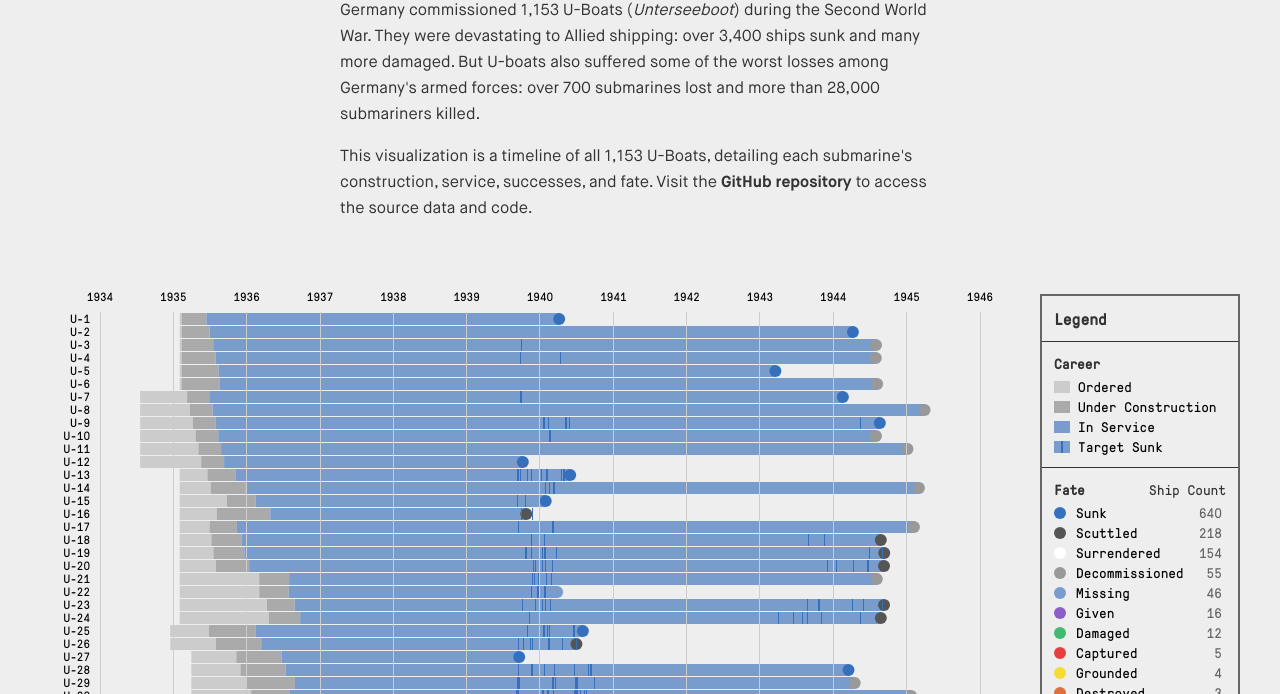
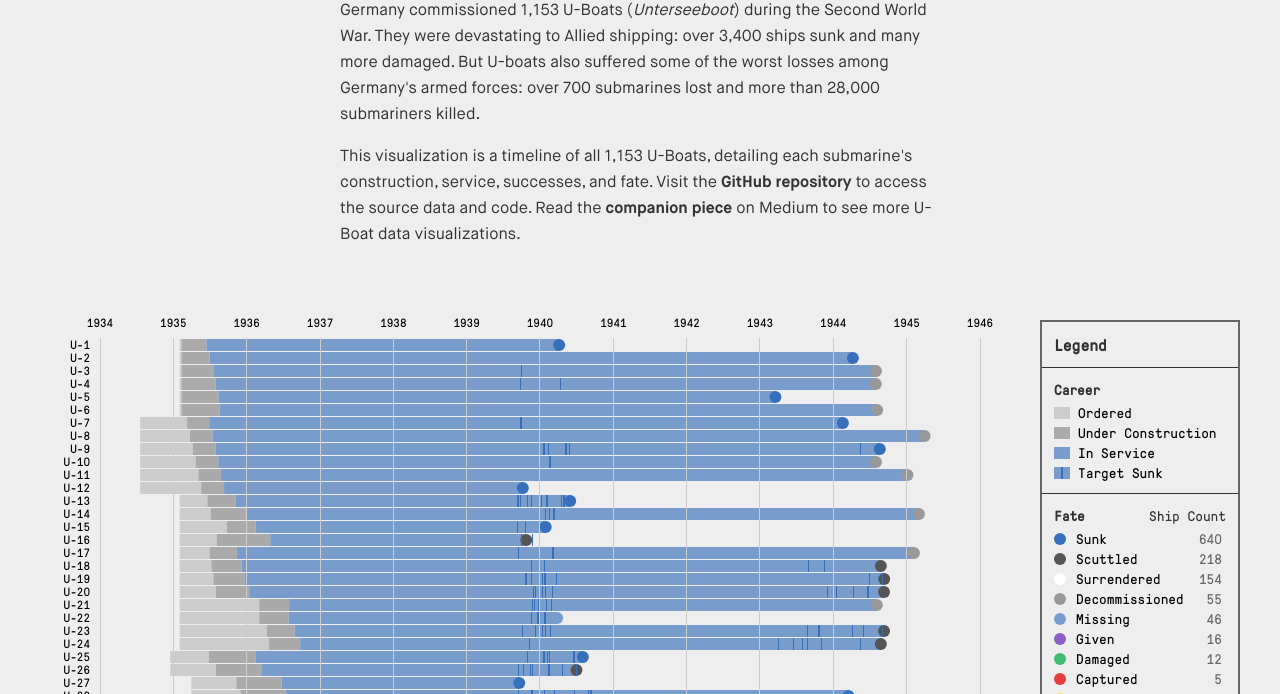
Before and after one commit to kadenhendron/uboat-data, a plain HTML site: page index.html in a window 1280 px wide. Shown: the part 106-800 px from the top of the page. Drawn offline with nearby package versions, Linux system fonts and the light colour scheme; files whose address does not match are found by name.

Commit message:
Modified description to include link to Medium post

```diff
--- a/index.html
+++ b/index.html
@@ -18,7 +18,9 @@
 				Germany commissioned 1,153 U-Boats (<i>Unterseeboot</i>) during the Second World War. They were devastating to Allied shipping: over 3,400 ships sunk and many more damaged. But U-boats also suffered some of the worst losses among Germany's armed forces: over 700 submarines lost and more than 28,000 submariners killed.
 			</p>
 			<p>
-				This visualization is a timeline of all 1,153 U-Boats, detailing each submarine's construction, service, successes, and fate. Visit the <a href="https://github.com/kadenhendron/uboat-data">GitHub repository</a> to access the source data and code.
+				This visualization is a timeline of all 1,153 U-Boats, detailing each submarine's construction, service, successes, and fate. Visit the <a href="https://github.com/kadenhendron/uboat-data">GitHub repository</a> to access the source data and code. Read the <a href="https://medium.com/@kadenhendron/germany-s-u-boats-data-visualization-6e018c6c174#.t6be2ew0i">companion piece</a> on Medium to see more U-Boat data visualizations.
+
+
 			</p>
 		</div>
 		<div id="chart-container">
```
Also changed, not shown: 1 other file.
